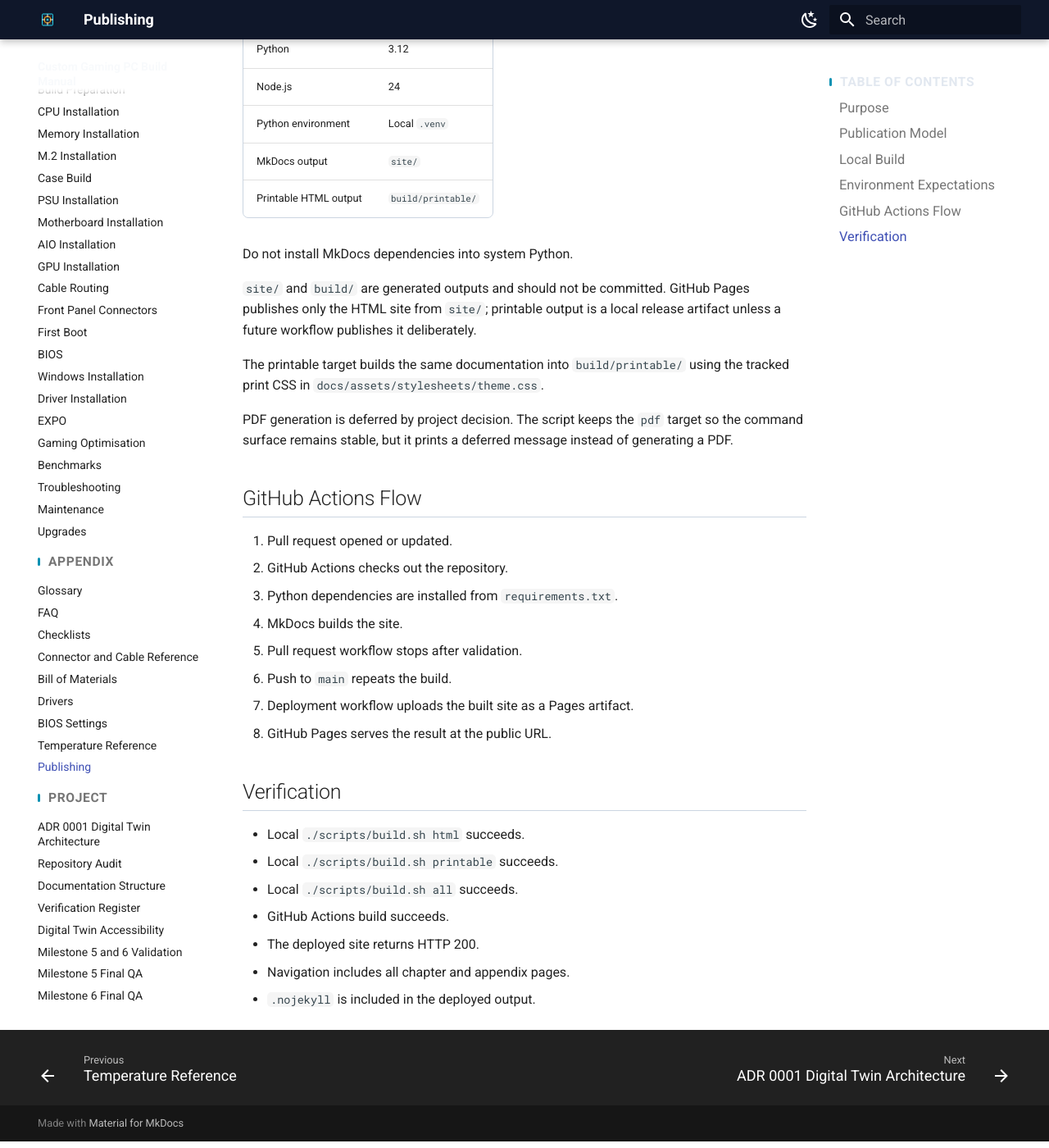
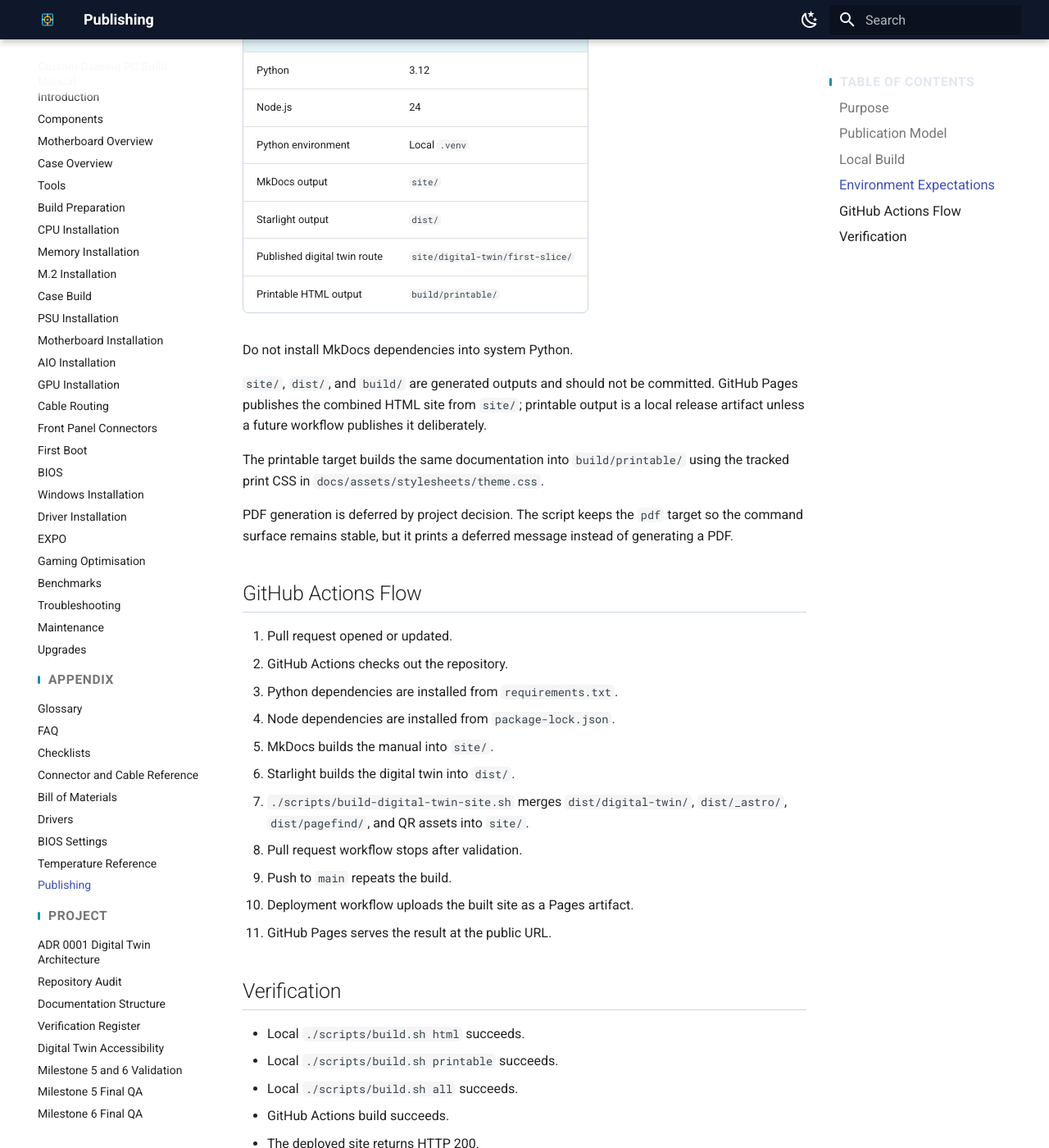
Before and after one commit to t3lstar/PC-Build, an MkDocs documentation site: the page built from docs/appendix/publishing.md, in a window 1280 px wide and 1400 px high, scrolled down 1076 px. Shown: the whole window at 82% size. Built offline with MkDocs 1.6.1 and Material for MkDocs 9.7.7, drawn with Linux system fonts in a browser that asks for light colours; some of the changed text lies outside the part shown.

Commit message:
Publish digital twin slice with Pages artifact

```diff
--- a/docs/appendix/publishing.md
+++ b/docs/appendix/publishing.md
@@ -11,8 +11,8 @@
 - Repository owner: `t3lstar`.
 - Repository: `PC-Build`.
 - Public site URL: `https://t3lstar.github.io/PC-Build/`.
-- Pull requests build the MkDocs site but do not deploy it.
-- Pushes to `main` build the MkDocs site and deploy it to GitHub Pages.
+- Pull requests build the MkDocs site, build the Starlight digital twin slice, merge the digital twin into the site artifact, and do not deploy it.
+- Pushes to `main` build the same combined artifact and deploy it to GitHub Pages.
 - The deployment workflow adds `.nojekyll` to the published output.
 
 ## Local Build
@@ -41,11 +41,13 @@
 | Node.js | 24 |
 | Python environment | Local `.venv` |
 | MkDocs output | `site/` |
+| Starlight output | `dist/` |
+| Published digital twin route | `site/digital-twin/first-slice/` |
 | Printable HTML output | `build/printable/` |
 
 Do not install MkDocs dependencies into system Python.
 
-`site/` and `build/` are generated outputs and should not be committed. GitHub Pages publishes only the HTML site from `site/`; printable output is a local release artifact unless a future workflow publishes it deliberately.
+`site/`, `dist/`, and `build/` are generated outputs and should not be committed. GitHub Pages publishes the combined HTML site from `site/`; printable output is a local release artifact unless a future workflow publishes it deliberately.
 
 The printable target builds the same documentation into `build/printable/` using the tracked print CSS in `docs/assets/stylesheets/theme.css`.
 
@@ -56,11 +58,14 @@
 1. Pull request opened or updated.
 2. GitHub Actions checks out the repository.
 3. Python dependencies are installed from `requirements.txt`.
-4. MkDocs builds the site.
-5. Pull request workflow stops after validation.
-6. Push to `main` repeats the build.
-7. Deployment workflow uploads the built site as a Pages artifact.
-8. GitHub Pages serves the result at the public URL.
+4. Node dependencies are installed from `package-lock.json`.
+5. MkDocs builds the manual into `site/`.
+6. Starlight builds the digital twin into `dist/`.
+7. `./scripts/build-digital-twin-site.sh` merges `dist/digital-twin/`, `dist/_astro/`, `dist/pagefind/`, and QR assets into `site/`.
+8. Pull request workflow stops after validation.
+9. Push to `main` repeats the build.
+10. Deployment workflow uploads the built site as a Pages artifact.
+11. GitHub Pages serves the result at the public URL.
 
 ## Verification
 
@@ -69,5 +74,6 @@
 - Local `./scripts/build.sh all` succeeds.
 - GitHub Actions build succeeds.
 - The deployed site returns HTTP 200.
+- The deployed digital twin returns HTTP 200 at `https://t3lstar.github.io/PC-Build/digital-twin/first-slice/`.
 - Navigation includes all chapter and appendix pages.
 - `.nojekyll` is included in the deployed output.
```
Also changed, not shown: other parts of docs/appendix/publishing.md (+1 -1 lines), CONTRIBUTING.md (+9 -1 lines), MILESTONES.md (+1 -1 lines), README.md (+2 -2 lines), docs/project/milestone-05-06-validation-report.md (+2 -1 lines), docs/project/milestone-06-final-qa.md (+4 -4 lines), milestones/milestone-06-digital-twin.md (+4 -4 lines), 2 other files.
